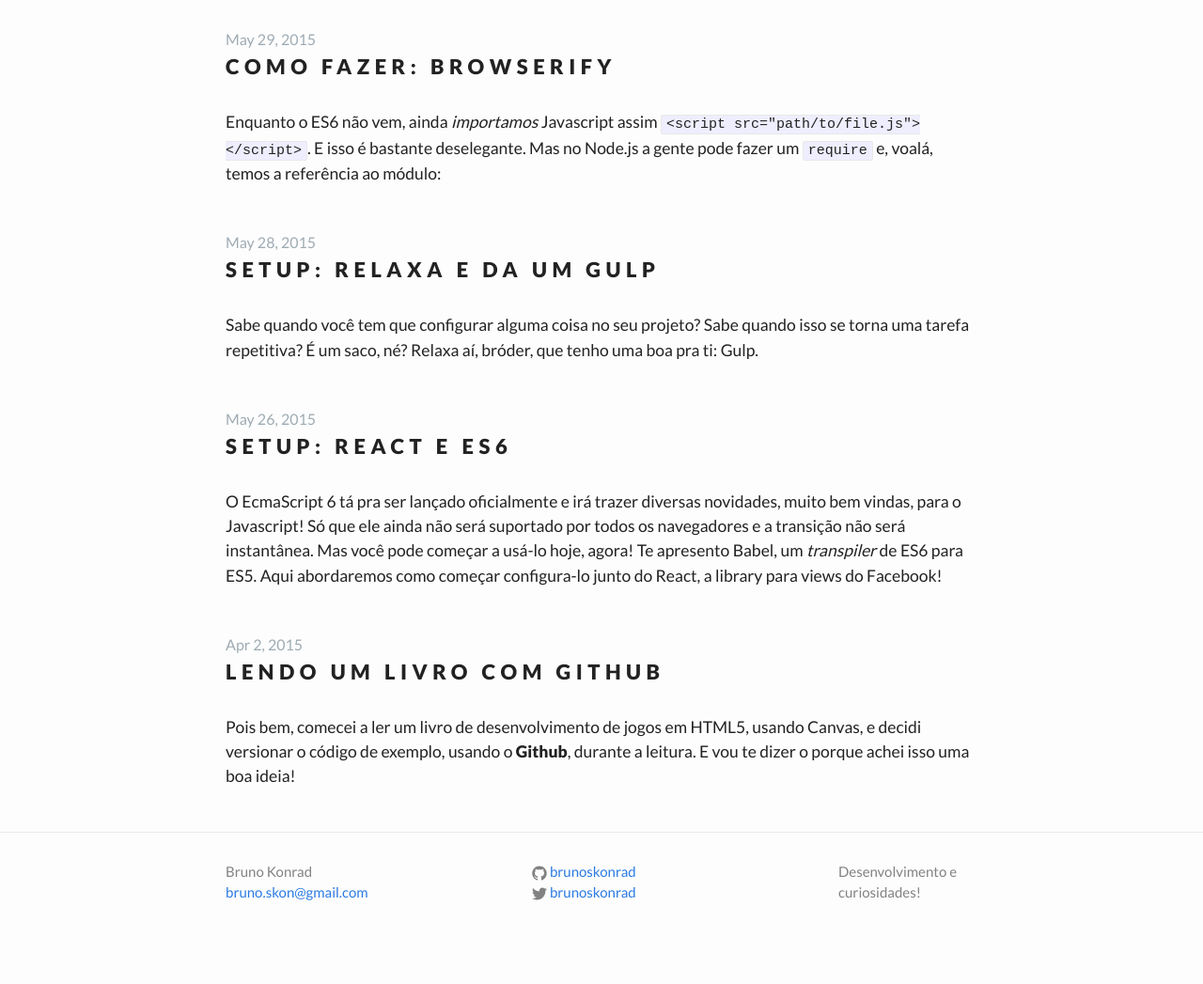
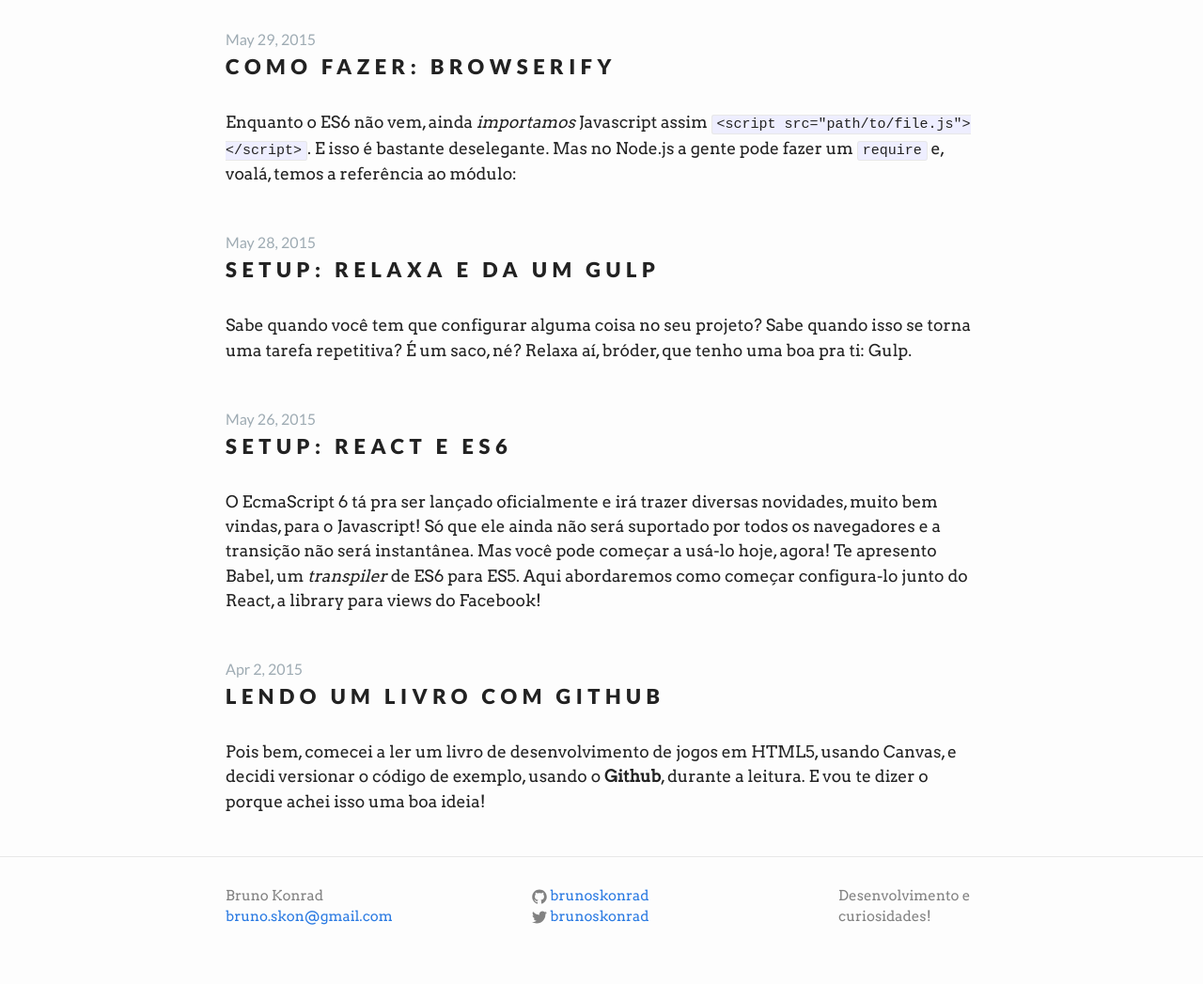
Before and after one commit to brunoskonrad/brunoskonrad.github.io, a Jekyll site: the page built from index.html, in a window 1280 px wide. Shown: the part 300-1347 px from the top of the page at 94% size. Built offline with Jekyll 4.4.1, drawn with Linux system fonts in a browser that asks for light colours; before the commit the page ends 1321 px from its top, so only the background shows below that.

Commit message:
Added. Should check if it's better

```diff
--- a/_includes/header.html
+++ b/_includes/header.html
@@ -4,7 +4,7 @@
   <div class="wrapper">
     <h1 class="site-title">{{ site.title }}</h1>
 
-    <p class="site-description">Desenvolvedor apaixonado. Javascript, front-end, mobile e curiosidades!</p>
+    <h4 class="site-description">Desenvolvedor apaixonado. Javascript, front-end, mobile e curiosidades!</h4>
   </div>
 
   </a>
--- a/_sass/_base.scss
+++ b/_sass/_base.scss
@@ -81,6 +81,7 @@
  */
 h1, h2, h3, h4, h5, h6 {
     font-weight: 300;
+    font-family: $base-title-family
 }
 
 
--- a/_sass/_resources.scss
+++ b/_sass/_resources.scss
@@ -9,7 +9,10 @@
 
 // Fonts
 @import url(http://fonts.googleapis.com/css?family=Lato:400,900);
-$base-font-family: 'Lato', sans-serif;
+@import url(http://fonts.googleapis.com/css?family=Arvo);
+
+$base-font-family: 'Arvo', sans-serif;
+$base-title-family: 'Lato', sans-serif;
 
 
 // Sizes
```
